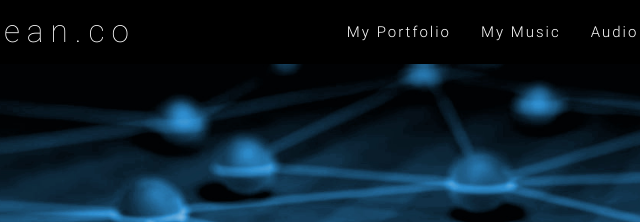
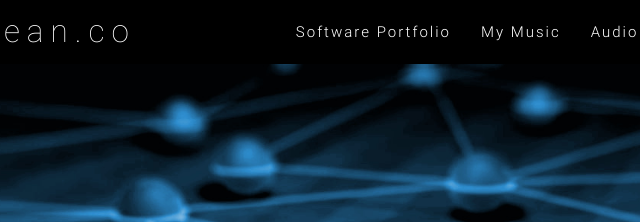
Before and after one commit to MileanCo/mystec_dj, a plain HTML site: page index.html in a window 1280 px wide. Shown: the top 222 px of the page, 249-889 px from the left. Drawn offline with Linux system fonts and the light colour scheme.

Commit message:
change title and descriptions

```diff
--- a/index.html
+++ b/index.html
@@ -31,7 +31,7 @@
               <div class="nav-wrapper">
               <a href="#" id="logo-container" class="brand-logo">Milean.co</a>
                   <ul class="right hide-on-med-and-down">
-                    <li><a href="#software">My Portfolio</a></li>
+                    <li><a href="#software">Software Portfolio</a></li>
                     <li><a href="#music">My Music</a></li>
                     <li><a href="https://www.chosenmasters.com/?utm_source=milean_co&utm_campaign=menu_link" target="_blank">Audio Mastering</a></li>
                     <li><a href="#contact">Contact</a></li>
```
